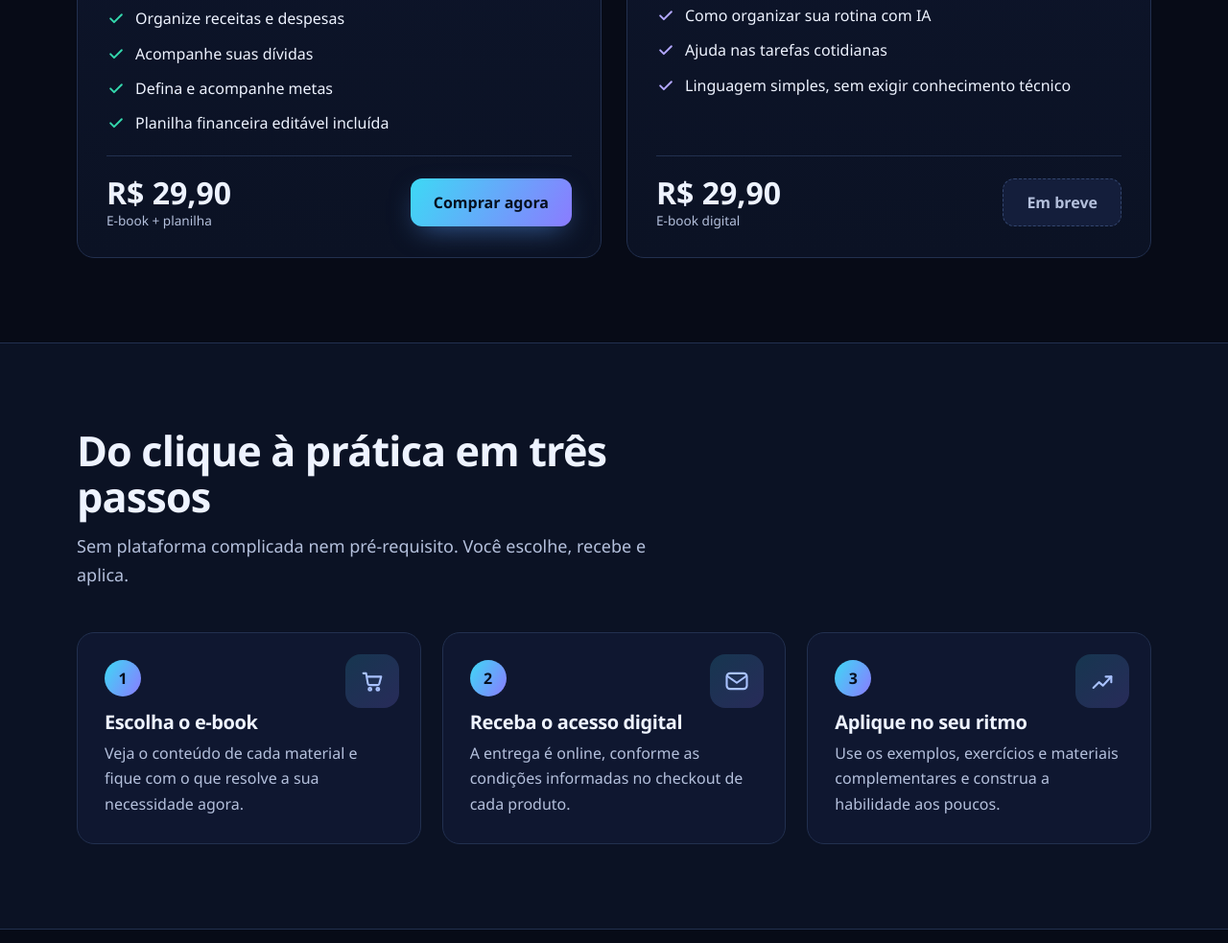
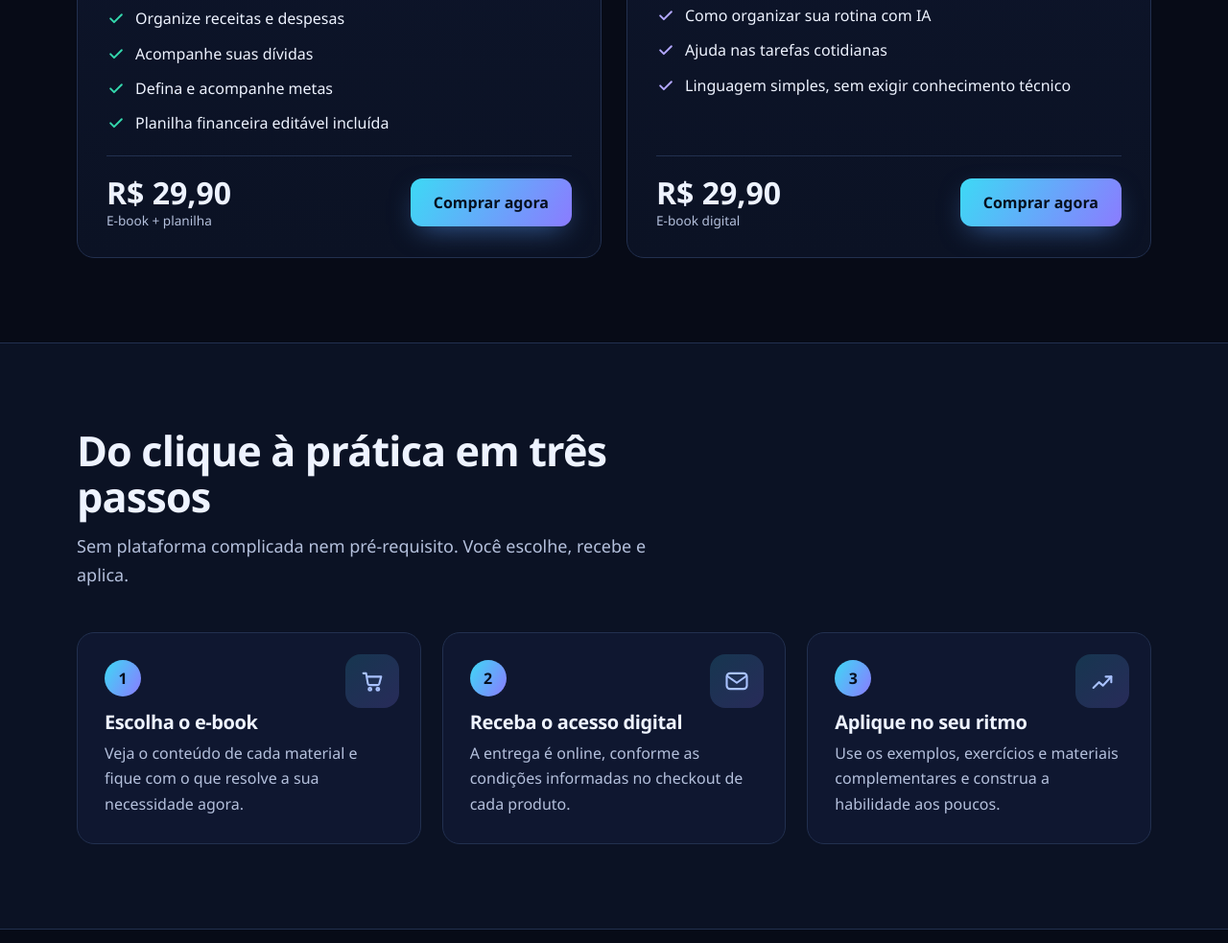
Before and after one commit to felipemoura-code/nexa-digital-academy, a plain HTML site: page index.html in a window 1280 px wide. Shown: the part 1590-2573 px from the top of the page at 96% size. Drawn offline with Linux system fonts and the light colour scheme.

Commit message:
Conectar checkout Kiwify IA na Prática no site

```diff
--- a/index.html
+++ b/index.html
@@ -438,7 +438,7 @@ footer{border-top:1px solid var(--line);padding:36px 0 44px;color:var(--muted);f
             </ul>
             <div class="buy">
               <div class="price">R$ 29,90<span>E-book digital</span></div>
-              <a class="btn btn-primary js-buy" data-key="ia" href="#lista-de-espera" aria-disabled="true">Em breve</a>
+              <a class="btn btn-primary js-buy" data-key="ia" href="https://pay.kiwify.com.br/smxRgiT" rel="noopener noreferrer">Comprar agora</a>
             </div>
           </div>
         </article>
```
